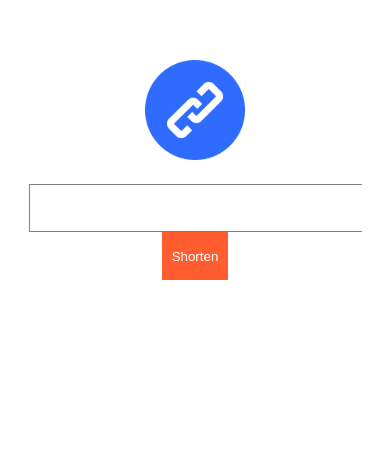
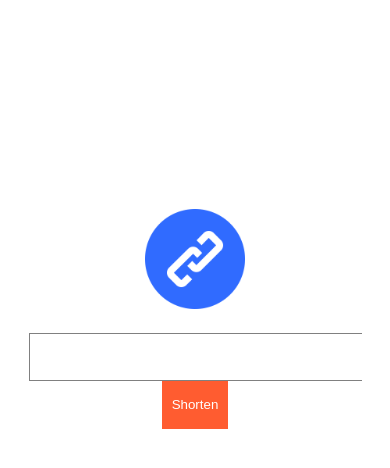
Before and after one commit to sirgalleto/tinyurl-client, a React (Create React App) app: page / in a window 390 px wide. Shown: the top 468 px of the page. Built offline with nearby package versions, Linux system fonts and the light colour scheme.

Commit message:
(update) "responsive" position

```diff
--- a/src/App.css
+++ b/src/App.css
@@ -1,6 +1,6 @@
 .App
 {
-    padding-top: 20px;
+    padding-top: 20vh;
 
     text-align: center;
 }
```
